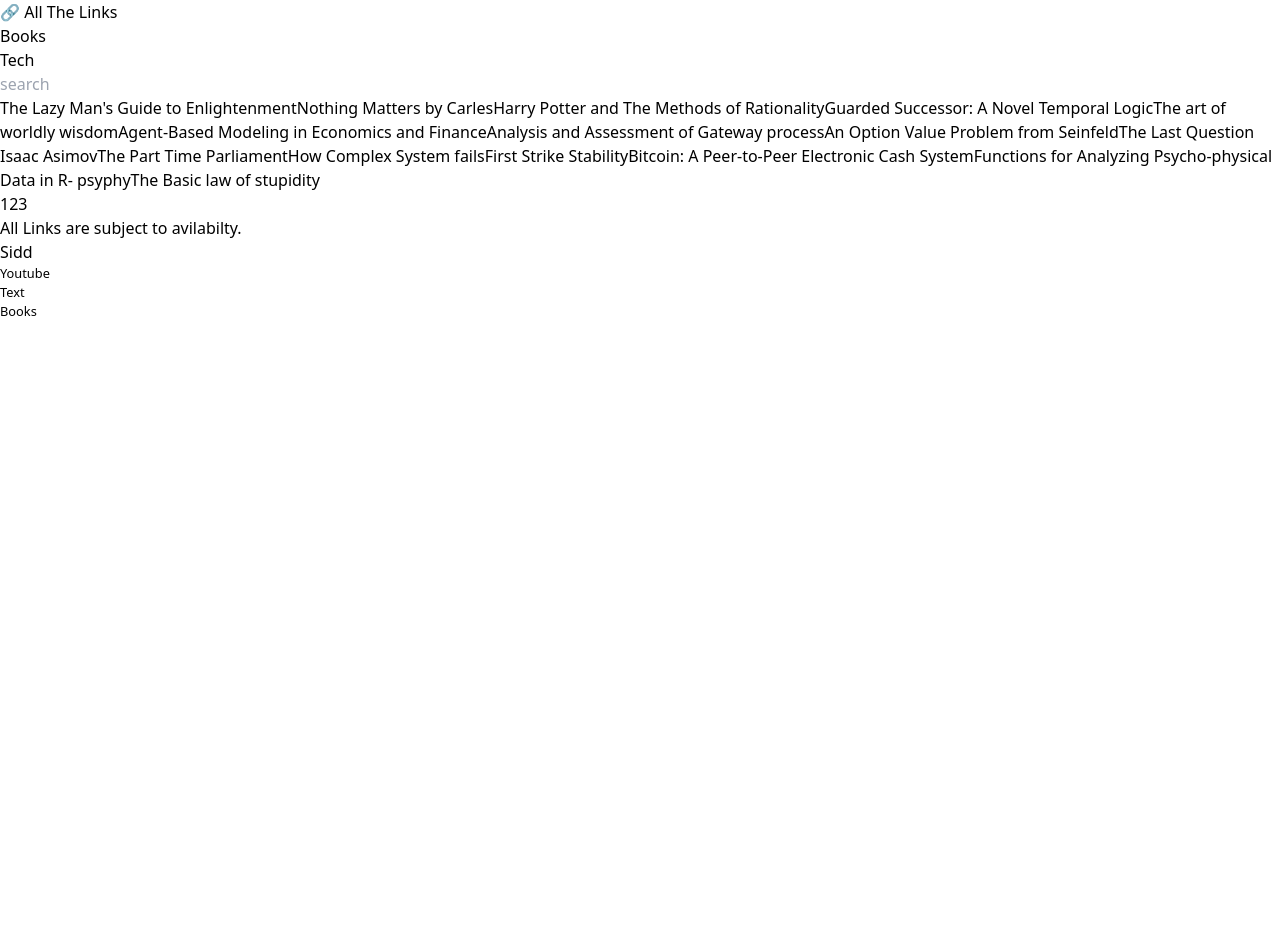
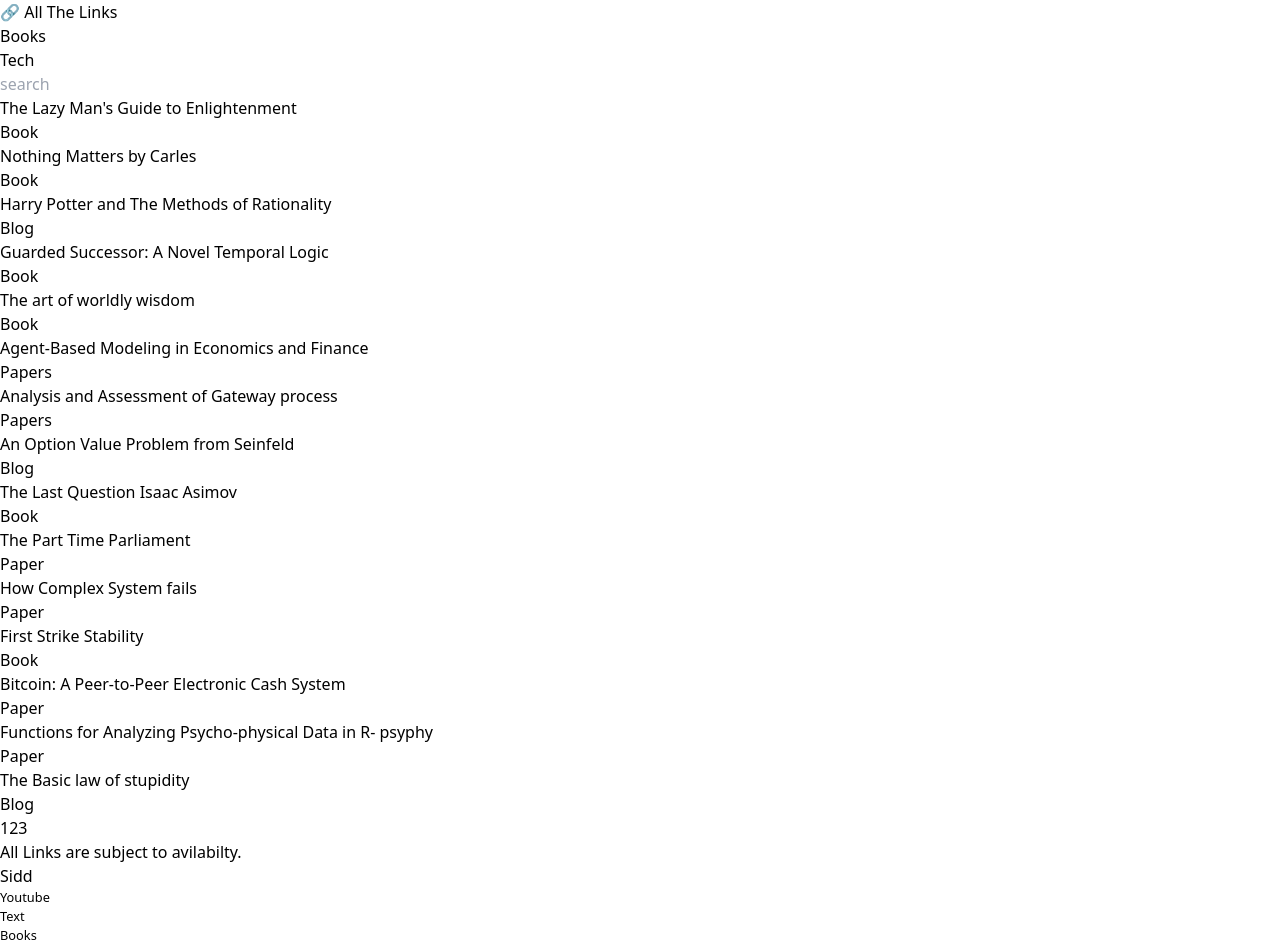
Before and after one commit to Siddharthbadal/AllTheLinks, a Next.js app: page /books in a window 1280 px wide. Before the commit the page ends 800 px from the top, so only its background shows below. Built offline with nearby package versions, Linux system fonts and the light colour scheme.

Commit message:
new links

```diff
--- a/src/app/components/MyPDFs.jsx
+++ b/src/app/components/MyPDFs.jsx
@@ -44,9 +44,25 @@
               item: item.title.toLowerCase().includes(search)
             }).map((pl)=>(
                 <Link key={pl.link} href={pl.link} target="_blank" className=" text-gray-600 font-medium mb-2 tracking-wider hover:text-gray-800  delay-300">
+                <div className="capitalize flex flex-row gap-4">
                 <span className="capitalize">
                     {pl.title}
                 </span>
+                <span>
+                      {
+                            pl.type == "Blog"
+                            ?
+                            <h2 className="text-red-800 font-semibold">{pl.type}</h2>
+                            :
+                            (pl.type == "Book" ?
+                              <h2 className="text-green-800 font-semibold">{pl.type}</h2>
+                              :
+                              <h2 className="text-gray-800 font-semibold">{pl.type}</h2>
+                            )
+
+                      }
+                     </span>
+                     </div>
             </Link>
             )
             )
--- a/src/app/techs/page.jsx
+++ b/src/app/techs/page.jsx
@@ -45,7 +45,8 @@
               item: item.title.toLowerCase().includes(search) ||
               item.type.toLowerCase().includes(search)
             }).map((pl)=>(
-                <Link key={pl.link} href={pl.link} target="_blank" className=" text-gray-600 font-medium mb-2 tracking-wider hover:text-gray-800 hover:font-semibold  delay-400">
+                <Link key={pl.link} href={pl.link} target="_blank"
+                className=" text-gray-600 font-medium mb-2 tracking-wider hover:text-gray-800 hover:font-semibold  delay-400">
                 <div className="capitalize flex flex-row gap-4">
                    <span>
                         {pl.title}
--- a/src/data/links.js
+++ b/src/data/links.js
@@ -1,137 +1,174 @@
 export default  [
     {
         "link":"https://0ducks.wordpress.com/wp-content/uploads/2015/01/the-lazy-mans-guide-to-enlightenment-by-thaddeus-golas.pdf",
+        "type": "Book",
         "title":"The Lazy Man's Guide to Enlightenment"
     },
     {
         "link": "http://cs.gettysburg.edu/~duncjo01/assets/writings/library/NothingMattersbyCarles.pdf",
+        "type": "Book",
         "title":"Nothing Matters by Carles"
     },
     {
         "link": "https://hpmor.com/",
+        "type": "Blog",
         "title":"Harry Potter and The Methods of Rationality"
     },
     {
         "link": "https://arxiv.org/pdf/2407.06214",
+        "type": "Book",
         "title":"Guarded Successor: A Novel Temporal Logic"
     },
     {
         "link": "https://www.andrewburke.me/media/Gracian.pdf",
+        "type": "Book",
         "title":"The art of worldly wisdom"
     },
     {
         "link": "https://oms-inet.files.svdcdn.com/production/files/JEL-v2.0.pdf",
+        "type": "Papers",
         "title":"Agent-Based Modeling in Economics and Finance"
     },
     {
         "link": "https://www.cia.gov/readingroom/docs/CIA-RDP96-00788R001700210016-5.pdf",
+        "type": "Papers",
         "title":"Analysis and Assessment of Gateway process"
     },
     {
         "link": "https://www.princeton.edu/~dixitak/home/Elaine-Final-Web.pdf",
+        "type": "Blog",
         "title":"An Option Value Problem from Seinfeld"
     },
     {
         "link": "https://astronomy.org/moravian/C00-Last%20Question.pdf",
+        "type": "Book",
         "title":"The Last Question Isaac Asimov"
     },
     {
         "link": "https://lamport.azurewebsites.net/pubs/lamport-paxos.pdf",
+        "type": "Paper",
         "title":"The Part Time Parliament"
     },
     {
         "link": "https://www.researchgate.net/publication/228797158_How_complex_systems_fail",
+        "type": "Paper",
         "title":"How Complex System fails"
     },
     {
         "link": "https://www.rand.org/content/dam/rand/pubs/reports/2008/R3765.pdf",
+        "type": "Book",
         "title":"First Strike Stability"
     },
     {
         "link": "https://bitcoin.org/bitcoin.pdf",
+        "type": "Paper",
         "title":"Bitcoin: A Peer-to-Peer Electronic Cash System"
     },
     {
         "link": "https://cran.r-project.org/web/packages/psyphy/psyphy.pdf",
+        "type": "Paper",
         "title":"Functions for Analyzing Psycho-physical Data in R- psyphy"
     },
     {
         "link": "https://gandalf.fee.urv.cat/professors/AntonioQuesada/Curs1920/Cipolla_laws.pdf",
+        "type": "Blog",
         "title":"The Basic law of stupidity"
     },
     {
         "link": "https://targetedindividualscanada.com/wp-content/uploads/2011/12/monarch-the-new-phoenix-program.pdf",
+        "type": "Blog",
         "title":"Monarch: The New Phonix Project"
     },
     {
         "link": "https://www.docdroid.net/4H1DgHE/nac-protocol-printable-pdf",
+        "type": "Paper",
         "title":"The NAC Protocol"
     },
     {
         "link": "https://dergigi.com/assets/files/UO-Economics.pdf",
+        "type": "Book",
         "title":"The In-game Economics of Ultima Online"
     },
     {
         "link": "https://med.emory.edu/departments/neurology/_documents/cousteau_swimming_sharks.pdf",
+        "type": "Book",
         "title":"How to swim with sharks"
     },
     {
         "link": "https://www.maths.ed.ac.uk/~v1ranick/papers/wigner.pdf",
+        "type": "Book",
         "title":"The Unreasonable effectiveness of mathmatics in the natural science"
     },
     {
         "link": "https://www2.imm.dtu.dk/pubdb/pubs/3274-full.html",
+        "type": "Blog",
         "title":" The Matrix Cookbook"
     },
     {
         "link": "https://arxiv.org/pdf/1409.0003",
+        "type": "Paper",
         "title":"What You Should Know About Megaprojects, and Why"
     },
 
 
-
     {
-        "link": "/pdf/TheAlmanackofNavalRavikant.pdf",
+        "link": "https://www.navalmanack.com/almanack-of-naval-ravikant/table-of-contents",
+        "type": "Blog",
         "title":"The Almanack of Naval Ravikant"
     },
     {
         "link": "/pdf/Nietzsche-Beyond-Good-and-Evil.pdf",
+        "type": "Book",
         "title":"Beyond Good And Evil"
     },
     {
+        "link": "https://www.runnersworld.com/advanced/a20794176/an-elite-state-of-mind/?page=single",
+        "type": "Blog",
+        "title":"An Elite State of Mind"
+    },
+    {
         "link": "/pdf/The-way-of-the-superior-man.pdf",
+        "type": "Book",
         "title":"The way of the superior man"
     },
     {
         "link": "/pdf/TheMeditationsofMarcusAurelius.pdf",
+        "type": "Book",
         "title":"The Meditations of Marcus Aurelius"
     },
     {
         "link": "/pdf/TheGameofLife-FlorenceScovelShinn.pdf",
+        "type": "Book",
         "title":"The Game of Life Florence ScovelShinn"
     },
     {
         "link": "/pdf/FacebookLittleRedBook.pdf",
+        "type": "Book",
         "title":"Facebook Little RedBook"
     },
     {
         "link": "/pdf/ItDidn'tStartWithYou.pdf",
+        "type": "Book",
         "title":"It Didn't Start With You"
     },
     {
         "link": "/pdf/OnTheShortnessofLife-Seneca.pdf",
+        "type": "Book",
         "title":"On The Shortness of Life Seneca"
     },
     {
         "link": "/pdf/NothingMattersbyCarles.pdf",
+        "type": "Book",
         "title":"Nothing Matters by Carles"
     },
     {
         "link": "https://archive.org/details/5FooledByRandomnessNassimTaleb/page/n131/mode/2up?view=theater",
+        "type": "Book",
         "title":"Fooled By Randomness"
     },
     {
         "link": "https://archive.org/details/outwitting-the-devil-napoleon-hill/page/115/mode/2up",
+        "type": "Book",
         "title":"Outwitting the Devil"
     },
 
@@ -139,42 +176,56 @@
 
     {
         "link": "https://www2.census.gov/prod2/statcomp/documents/HistoricalStatisticsoftheUnitedStates1789-1945.pdf",
+        "type": "Blog",
         "title":" Historical Statistics of United States"
     },
 	{
         "link": "https://archive.org/details/take-ivy-t.-hayashida/mode/2up",
+        "type": "Images",
         "title":" Take Ivy Images"
     },
 
 	{
         "link": "https://www.goldennumber.net/wp-content/uploads/pepsi-arnell-021109.pdf",
+        "type": "Paper",
         "title":" Pepsi Logo Design"
     },
 
 	{
         "link": "https://champ.usuhs.edu/sites/default/files/2020-03/navysealfitnessguide.pdf",
+        "type": "Guide",
         "title":" navy seal fitness guide"
     },
 
 	{
         "link": "https://dutraeconomicus.wordpress.com/wp-content/uploads/2014/02/you-are-not-so-smart.pdf",
+        "type": "Book",
         "title":" You are not so smart"
     },
 	{
         "link": "https://www.gutenberg.org/cache/epub/13402/pg13402-images.html",
+        "type": "Book",
         "title":" The Hindu-Yogi Science of Breath"
     },
 	{
         "link": "/pdf/The-Elephant-in-the-Brain",
+        "type": "Book",
         "title":" The Elephant in the Brain"
     },
 	{
         "link": "/pdf/eat-that-frog",
+        "type": "Book",
         "title":" Eat That Frog"
     },
 	{
         "link": "/pdf/The-Psychology-of-Money",
+        "type": "book",
         "title":" The Psychology of Money"
+    },
+	{
+        "link": "https://www.julian.com/blog/life-planning",
+        "type": "Blog",
+        "title":" What to do with your life"
     },
 
 
```
Also changed, not shown: src/data/techpdflinks.js (+18 -7 lines).
